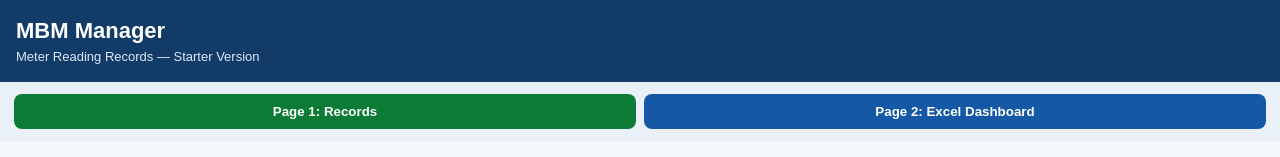
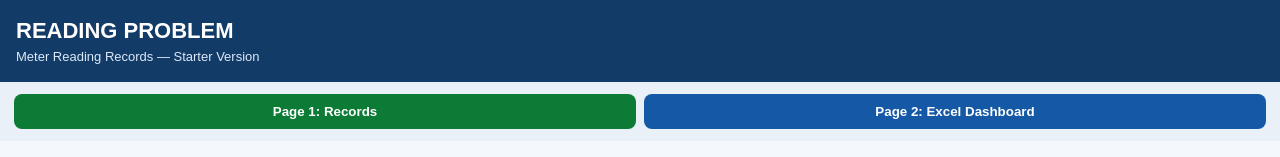
Before and after one commit to vishudahiya000-netizen/Pending-account-, a plain HTML site: page index.html in a window 1280 px wide. Shown: the top 157 px of the page. Drawn offline with nearby package versions, Linux system fonts and the light colour scheme.

Commit message:
Update title and header for reading problem

```diff
--- a/index.html
+++ b/index.html
@@ -3,7 +3,7 @@
 <head>
 <meta charset="utf-8">
 <meta name="viewport" content="width=device-width,initial-scale=1">
-<title>MBM Manager — Starter</title>
+<title>Reading problem— Starter</title>
 <style>
 :root{font-family:Arial,Helvetica,sans-serif;color:#172033;background:#f4f7fb}
 *{box-sizing:border-box}body{margin:0}.top{background:#123b68;color:white;padding:18px 16px}
@@ -23,7 +23,7 @@ footer{text-align:center;color:#718096;font-size:12px;padding:15px}
 </style>
 </head>
 <body>
-<header class="top"><h1>MBM Manager</h1><p>Meter Reading Records — Starter Version</p></header>
+<header class="top"><h1>READING PROBLEM</h1><p>Meter Reading Records — Starter Version</p></header>
 <nav class="page-nav"><button id="recordsPageBtn" class="active" type="button">Page 1: Records</button><button id="dashboardPageBtn" type="button">Page 2: Excel Dashboard</button></nav>
 <main>
 <div id="recordsPage" class="page">
```
